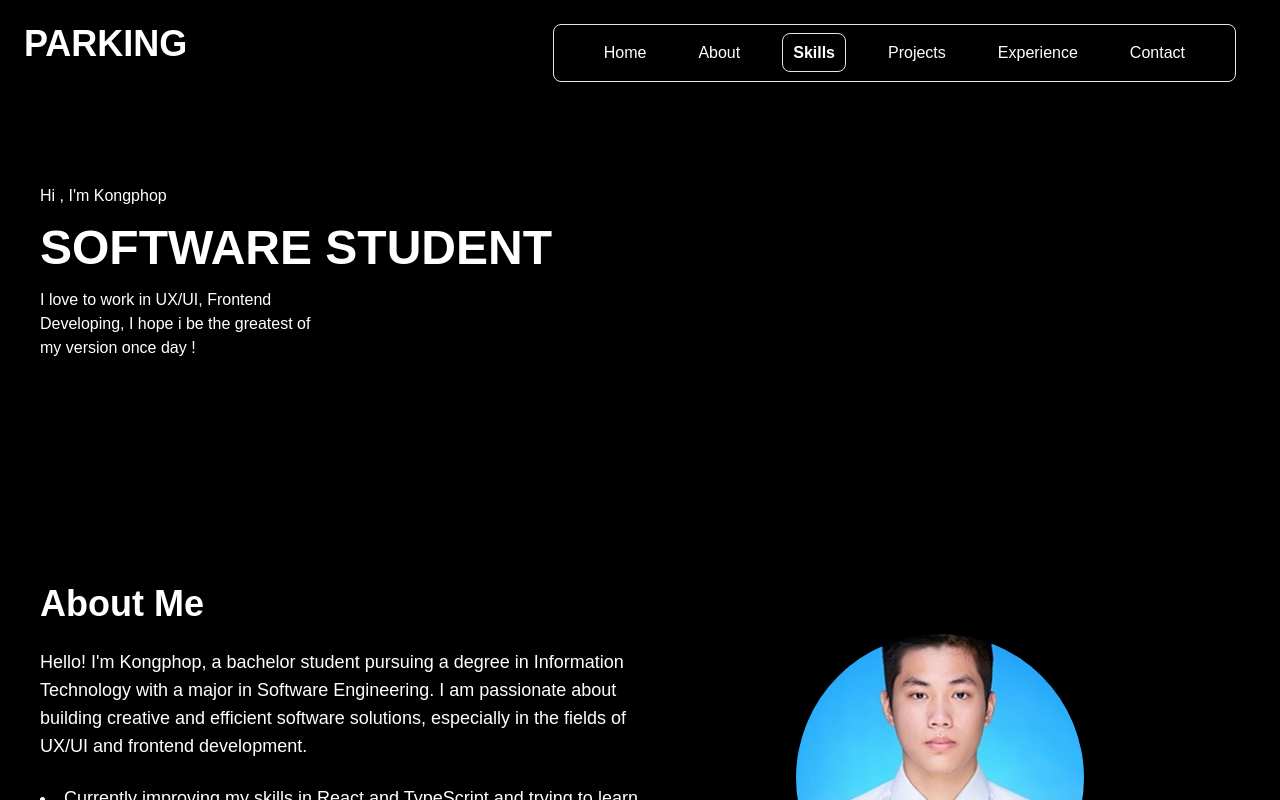
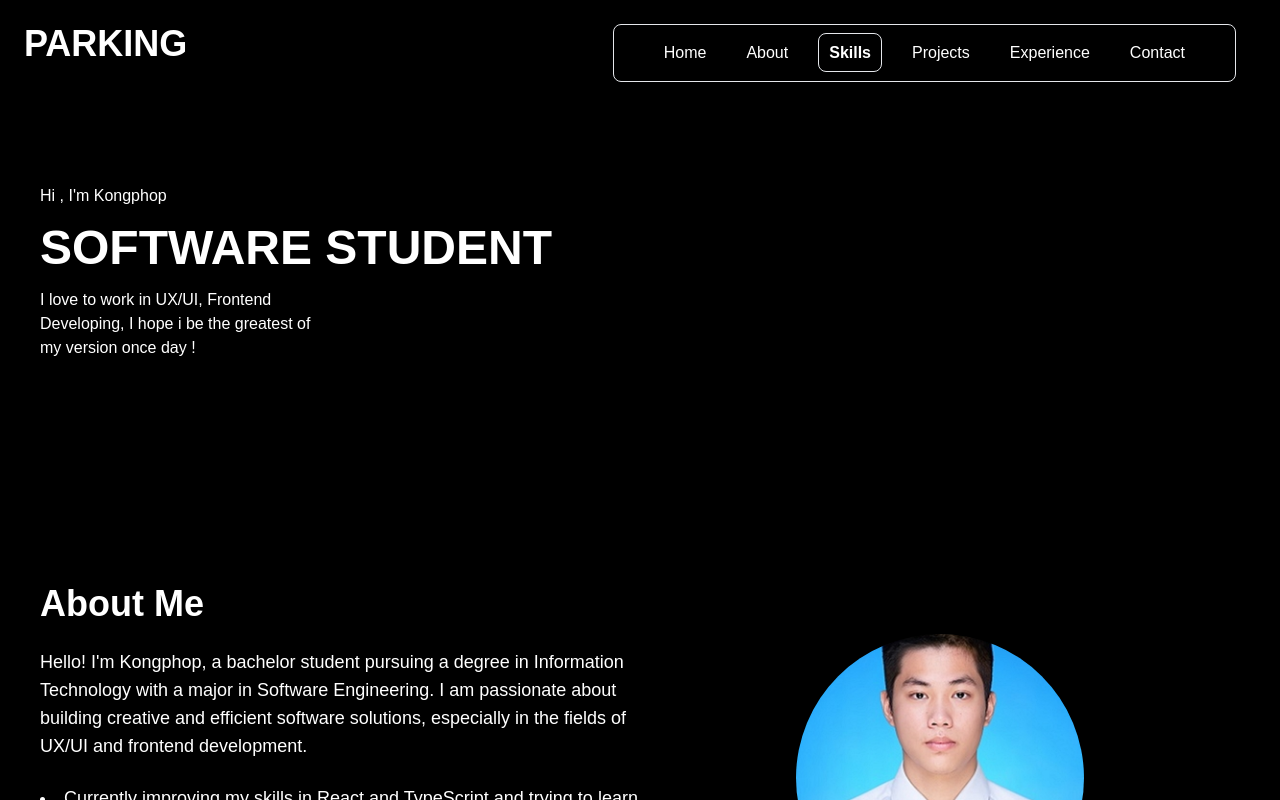
Before and after one commit to kongphop1209/profile-parking, a Next.js app: page / in a window 1280 px wide. Shown: the top 800 px of the page. Built offline with nearby package versions, Linux system fonts and the light colour scheme.

Commit message:
Update navbar.tsx

```diff
--- a/src/app/components/navbar.tsx
+++ b/src/app/components/navbar.tsx
@@ -106,12 +106,12 @@ const Navbar = () => {
           {/* Navbar menu */}
           <ul
             className={`${
-              isMobile ? "absolute top-full right-10 w-full bg-black" : "flex "
+              isMobile ? "absolute top-full right-12 w-full bg-black" : "flex "
             } ${
               isMobileMenuOpen
-                ? "flex flex-col w-max gap-5 justify-center items-center p-8 transition-all duration-500 ease-in-out"
+                ? "flex flex-col w-max justify-center items-center p-8 transition-all duration-500 ease-in-out"
                 : "hidden transition-all duration-500 ease-in-out"
-            } lg:flex lg:flex-row border rounded-lg lg:bg-black lg:bg-opacity-95 lg:items-center lg:py-4 lg:px-10 space-x-8`}
+            } lg:flex lg:flex-row border rounded-lg lg:bg-black lg:bg-opacity-95 lg:items-center lg:py-4 lg:px-10 gap-5`}
             style={{
               top: isMobileMenuOpen ? "48px" : "auto",
             }}
```
